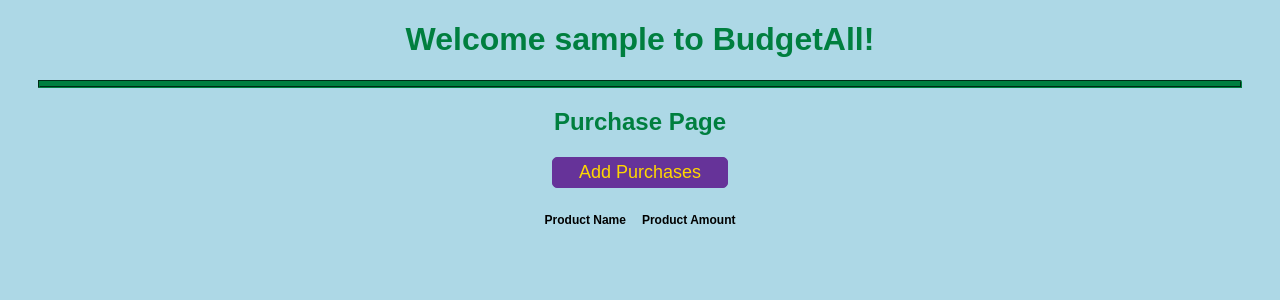
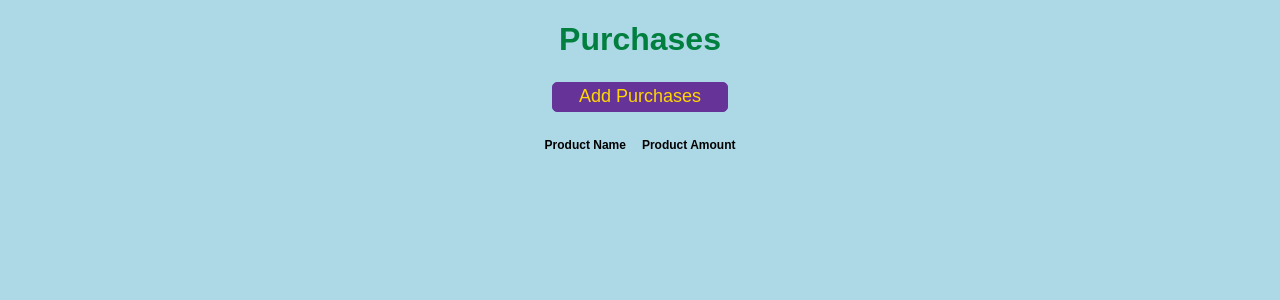
Before and after one commit to e-evensen/BudgetAll, a Flask app: page /purchases in a window 1280 px wide. Shown: the part 112-412 px from the top of the page. Run offline with Flask 3, Linux system fonts and the light colour scheme; the visitor is signed in with stand-in values (Sample User, id 1); lists and menus that the app fills with data are empty.

Commit message:
Removed welcome message from non home pages to clean up site

```diff
--- a/main.py
+++ b/main.py
@@ -266,7 +266,9 @@ def create_app(config_name):
 
         @app.route('/advice')
         def advice():
-            return render_template('advice.html')
+            if session.get('user'):
+                return render_template("advice.html", user=session['user'])
+            return render_template("advice.html")
 
         return app
 
--- a/templates/add_purchases.html
+++ b/templates/add_purchases.html
@@ -13,10 +13,7 @@
         {% extends "template.html" %}
         {% block content %}
 
-        <h1>Welcome {% if user %}{{user}}{% endif %} to BudgetAll!</h1>
-        <hr>
-
-        <h2>Add Purchases Page</h2>
+        <h1>Add Purchases</h1>
 
         <form action="{{ url_for('add_purchases') }}" method="post">
             <label>Product Name:</label>
--- a/templates/login.html
+++ b/templates/login.html
@@ -10,9 +10,6 @@
         {% extends "template.html" %}
         {% block content %}
 
-        <h1>Welcome {% if user %}{{user}}{% endif %}to BudgetAll!</h1>
-
-        <h2>Use this site for all your budgeting needs.</h2>
         <div class="formwrapper">
             <h2 class="title">Login</h2>
             <form method="POST" action="/login">
--- a/templates/purchases.html
+++ b/templates/purchases.html
@@ -13,10 +13,7 @@
         {% extends "template.html" %}
         {% block content %}
 
-        <h1>Welcome {% if user %}{{user}}{% endif %} to BudgetAll!</h1>
-        <hr>
-
-        <h2>Purchase Page</h2>
+        <h1>Purchases</h1>
         <p align="center"><a href=add_purchases ><button type="button" class="buttonExp">Add Purchases</button></a></p>
 
         {% if purchases %}
--- a/templates/register.html
+++ b/templates/register.html
@@ -9,9 +9,7 @@
     <body>
         {% extends "template.html" %}
         {% block content %}
-        <h1>Welcome {% if user %}{{user}}{% endif %}to BudgetAll!</h1>
 
-        <h2>Use this site for all your budgeting needs.</h2>
         <div class="formwrapper">
             <h2 class="title">Register</h2>
             <form method="POST" action="/register">
--- a/templates/set_balance.html
+++ b/templates/set_balance.html
@@ -12,9 +12,6 @@
     <body>
         {% extends "template.html" %}
         {% block content %}
-
-        <h1>Welcome {% if user %}{{user}}{% endif %} to BudgetAll!</h1>
-        <h2>Use this site for all your budgeting needs.</h2>
 
         <div class="formwrapper">
             <h2 class="title">Set Balance</h2>
--- a/templates/set_income.html
+++ b/templates/set_income.html
@@ -12,9 +12,6 @@
     <body>
         {% extends "template.html" %}
         {% block content %}
-
-        <h1>Welcome {% if user %}{{user}}{% endif %} to BudgetAll!</h1>
-        <h2>Use this site for all your budgeting needs.</h2>
 
         <div class="formwrapper">
             <h2 class="title">Set Annual Income</h2>
```
